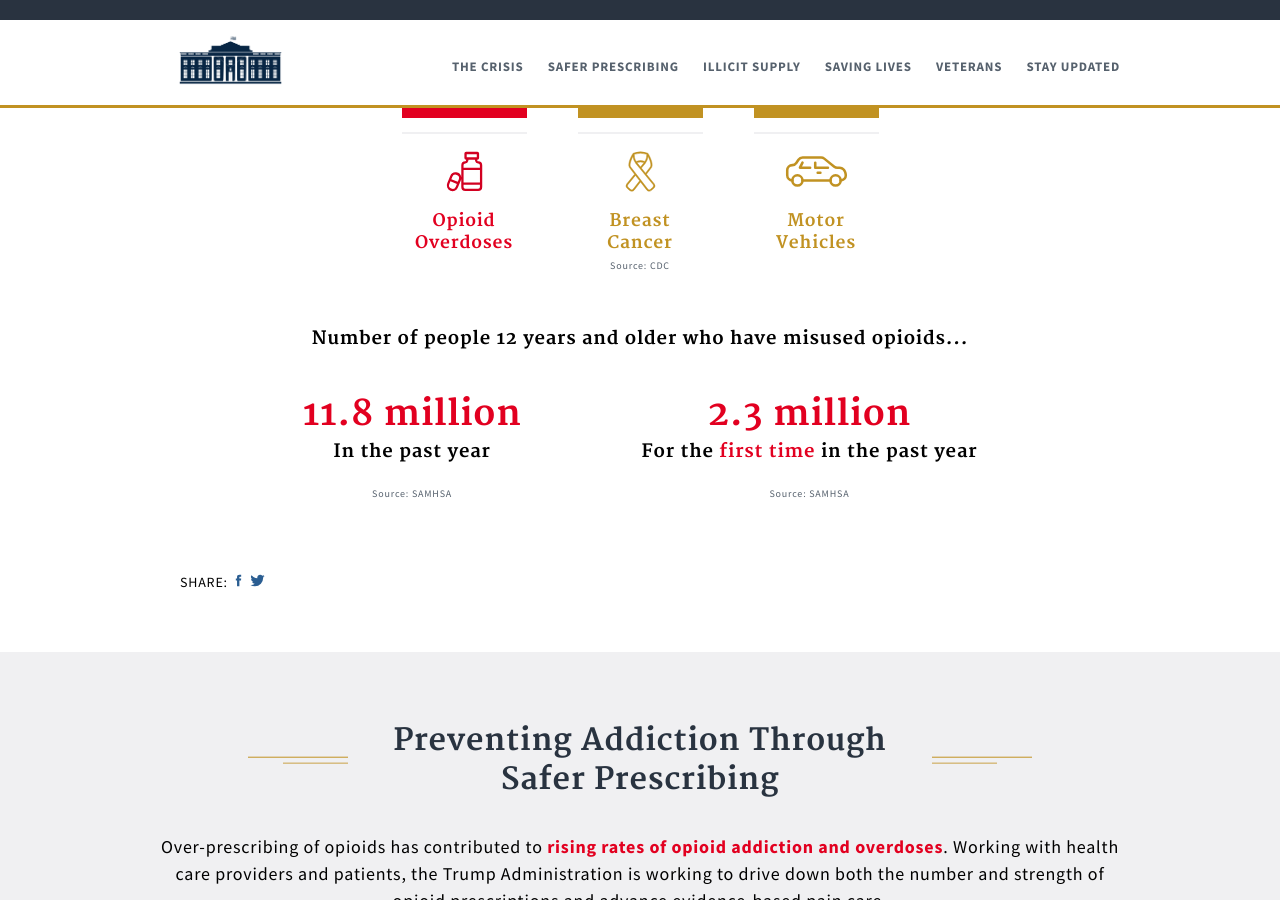
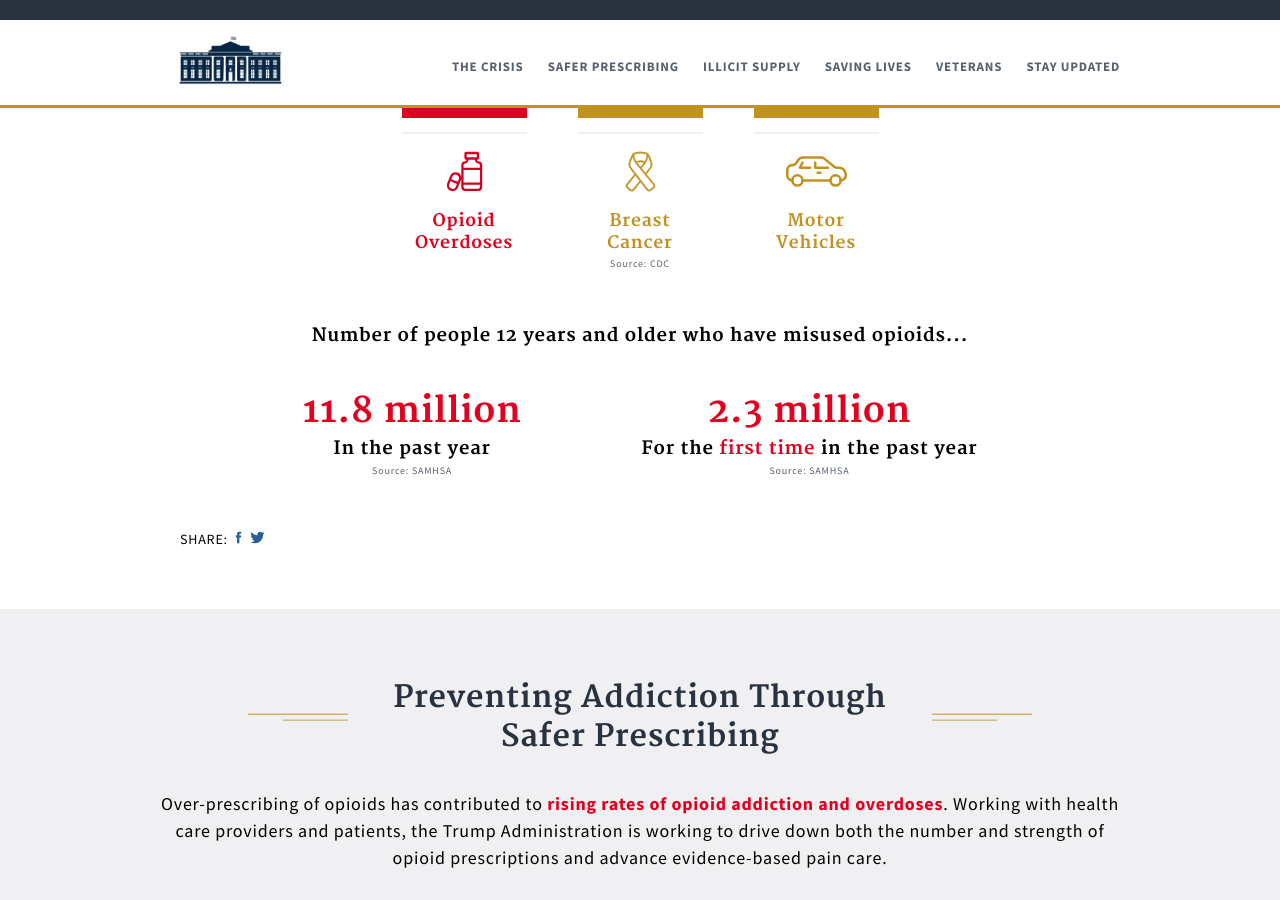
Before and after one commit to GSA/opioids.gov, a Jekyll site: the page built from index.md, in a window 1280 px wide and 900 px high, scrolled down 1318 px. Built offline with Jekyll 4.4.1, drawn with Linux system fonts in a browser that asks for light colours; nearby versions of some CDN libraries.

Commit message:
Correct source lineheight

```diff
--- a/_sass/_base_styling.scss
+++ b/_sass/_base_styling.scss
@@ -280,6 +280,10 @@ p > span {
     .bar-caption {
         color: $color-gold;
         font-weight: $font-bold;
+    }
+
+    .site-section-data-source {
+        line-height: 1rem;
     }
 
     h3 {
```
